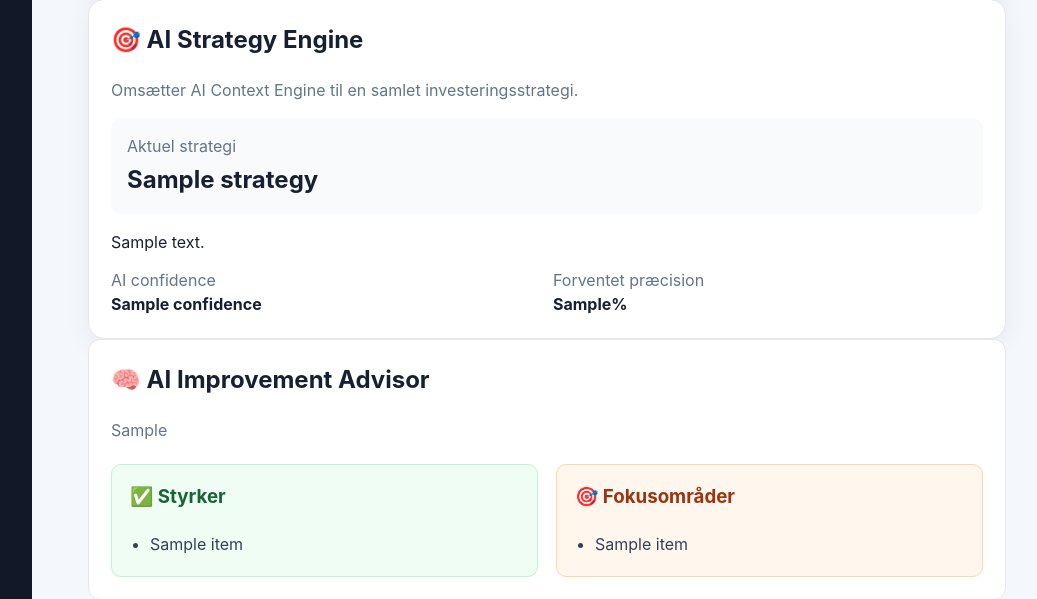
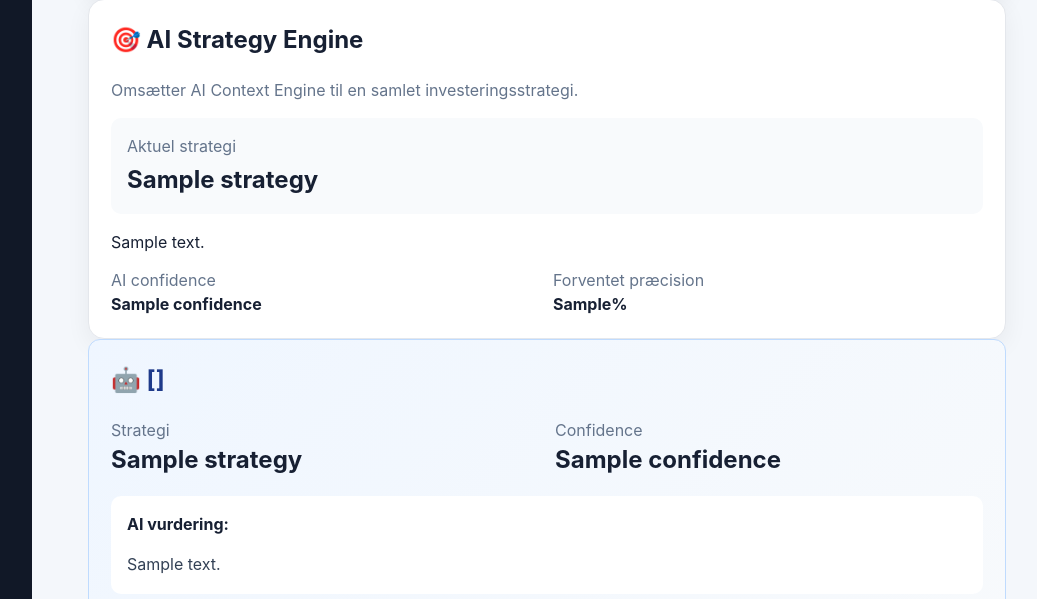
Before and after one commit to thomasthorvaldlund-ctrl/novo-ai-monitor, a Python web app: template templates/ai_portfolio_lab.html in a window 1280 px wide. Shown: the part 5901-6500 px from the top of the page, without its empty margins (218-1255 px from the left). Run offline with Jinja, Linux system fonts and the light colour scheme; the template is opened without the code that fills it: most values are stand-ins (such as "Sample title", 1, 10 or a date in 2020).

Commit message:
Add AI Copilot Engine

```diff
--- a/command_center_routes.py
+++ b/command_center_routes.py
@@ -32,6 +32,7 @@ from ai_decision_optimizer_service import get_decision_optimizer
 from ai_learning_feedback_service import get_learning_feedback
 from ai_context_engine_service import get_ai_context
 from ai_strategy_engine_service import get_ai_strategy
+from ai_copilot_engine_service import get_ai_copilot
 
 
 command_center_bp = Blueprint("command_center", __name__)
@@ -186,6 +187,7 @@ def ai_portfolio_lab():
         learning_feedback=get_learning_feedback(),
         ai_context=get_ai_context(),
         ai_strategy=get_ai_strategy(),
+        ai_copilot=get_ai_copilot(),
     )
 
 
--- a/templates/ai_portfolio_lab.html
+++ b/templates/ai_portfolio_lab.html
@@ -53,6 +53,7 @@ AI Portfolio Lab
     {% include "partials/_portfolio_learning_feedback.html" %}
 {% include "partials/_portfolio_ai_context.html" %}
 {% include "partials/_portfolio_ai_strategy.html" %}
+{% include "partials/_portfolio_ai_copilot.html" %}
 
     {% include "partials/_portfolio_improvement_advisor.html" %}
 
--- /dev/null
+++ b/templates/partials/_portfolio_ai_copilot.html
@@ -0,0 +1,76 @@
+<section style="
+    background:linear-gradient(135deg, #eff6ff, #f8fafc);
+    border:1px solid #bfdbfe;
+    border-radius:12px;
+    padding:22px;
+    margin-bottom:24px;
+">
+    <h2 style="
+        margin-top:0;
+        color:#1e3a8a;
+    ">
+        🤖 {{ ai_copilot.headline }}
+    </h2>
+
+    <div style="
+        display:grid;
+        grid-template-columns:repeat(auto-fit, minmax(200px, 1fr));
+        gap:16px;
+        margin-bottom:18px;
+    ">
+        <div>
+            <div style="color:#64748b;">
+                Strategi
+            </div>
+            <div style="
+                font-size:24px;
+                font-weight:700;
+            ">
+                {{ ai_copilot.strategy }}
+            </div>
+        </div>
+
+        <div>
+            <div style="color:#64748b;">
+                Confidence
+            </div>
+            <div style="
+                font-size:24px;
+                font-weight:700;
+            ">
+                {{ ai_copilot.confidence }}
+            </div>
+        </div>
+    </div>
+
+    <div style="
+        background:white;
+        border-radius:10px;
+        padding:16px;
+        margin-bottom:16px;
+    ">
+        <strong>AI vurdering:</strong>
+
+        <p style="
+            margin-bottom:0;
+            color:#334155;
+            line-height:1.6;
+        ">
+            {{ ai_copilot.summary }}
+        </p>
+    </div>
+
+    <div>
+        <strong>Vigtige punkter:</strong>
+
+        <ul style="
+            margin-top:10px;
+            color:#334155;
+            line-height:1.8;
+        ">
+            {% for point in ai_copilot.key_points %}
+                <li>{{ point }}</li>
+            {% endfor %}
+        </ul>
+    </div>
+</section>
```
Also changed, not shown: ai_copilot_engine_service.py (added, +34 -0 lines).
